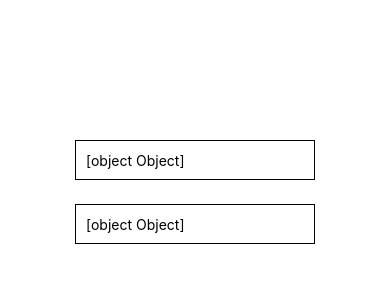
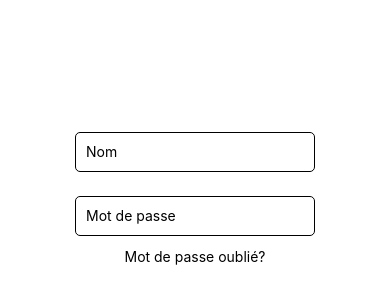
Before and after one commit to PhilippeRobichaudGionet/ProjetTPL, a React Native app: screen / in a window 390 px wide. Shown: the part 230-530 px from the top of the page. Built offline with nearby package versions, Linux system fonts and the light colour scheme.

Commit message:
Mot de passe

```diff
--- a/App.js
+++ b/App.js
@@ -1,11 +1,15 @@
 import { StatusBar } from 'expo-status-bar';
-import { StyleSheet, Text, View, TextInput } from 'react-native';
+import { StyleSheet, Text, View, TextInput, Pressable, Modal } from 'react-native';
+import { ListValue } from './Value.js';
 
 export default function App() {
   return (
     <View style={styles.container}>
-      <TextInput placeholder='Nom' value={Text} style={styles.input}/>
-      <TextInput placeholder='Mot de passe' value={Text} style={styles.input}/>
+      <TextInput placeholder='Nom' style={styles.input} />
+      <TextInput placeholder='Mot de passe' style={styles.input} />
+      <Pressable onPress={() => alert("Ton mot de passe est: "+ ListValue.MDP)}>
+        <Text>Mot de passe oublié?</Text>
+      </Pressable>
     </View>
   );
 }
@@ -21,6 +25,7 @@ const styles = StyleSheet.create({
     height: 40,
     margin: 12,
     borderWidth: 1,
+    borderRadius: 5,
     padding: 10,
   }
 });
```
